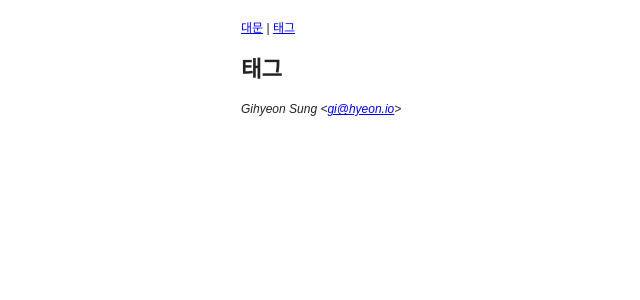
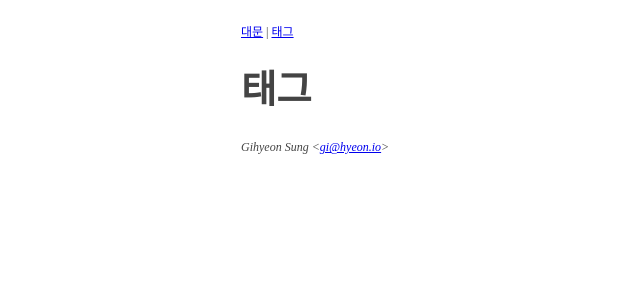
Before and after one commit to gihyeonsung/wiki-engine, a Jekyll site: the page built from 태그.html, in a window 1280 px wide. Shown: the top 300 px of the page, without its empty margins (79-719 px from the left). Built offline with Jekyll 4.4.1, drawn with Linux system fonts in a browser that asks for light colours.

Commit message:
시원시원하게 스타일 변경
- h1 font-size 2.4로 변경
- line-height 2로 변경
- color #444로 변경
- 레이아웃 변경

```diff
--- a/_layouts/base.html
+++ b/_layouts/base.html
@@ -9,14 +9,14 @@
 </head>
 
 <body>
-  <header>
-    <nav class="metadata">
+  <header class="metadata">
+    <nav>
       <a href="/{{ "대문" | url_encode }}">대문</a>
       |
       <a href="/{{ "태그" | url_encode }}">태그</a>
     </nav>
   </header>
-  <main>{{ content }}</main>
+  {{ content }}
   <footer>
     <address class="metadata">
       Gihyeon Sung &lt;<a href="mailto:gi@hyeon.io">gi@hyeon.io</a>&gt;
--- a/static/css/style.css
+++ b/static/css/style.css
@@ -1,23 +1,13 @@
-h1 {
-  font-size: 1.4em;
-}
-
-h2 {
-  font-size: 1.2em;
-}
-
-h3 {
-  font-size: 1.1em;
-}
-
+h1 { font-size: 2.4em; }
+h2 { font-size: 1.2em; }
+h3 { font-size: 1.1em; }
 h4, h5, h6 {
   font-size: 1em;
 }
 
 body {
-  color: #222222;
-  font-family: sans-serif;
-  line-height: 1.6em;
+  color: #444;
+  line-height: 2em;
   margin: 0 auto;
   max-width: 40rem;
   padding: 1rem;
```
Also changed, not shown: _layouts/doc.html (+5 -5 lines).
